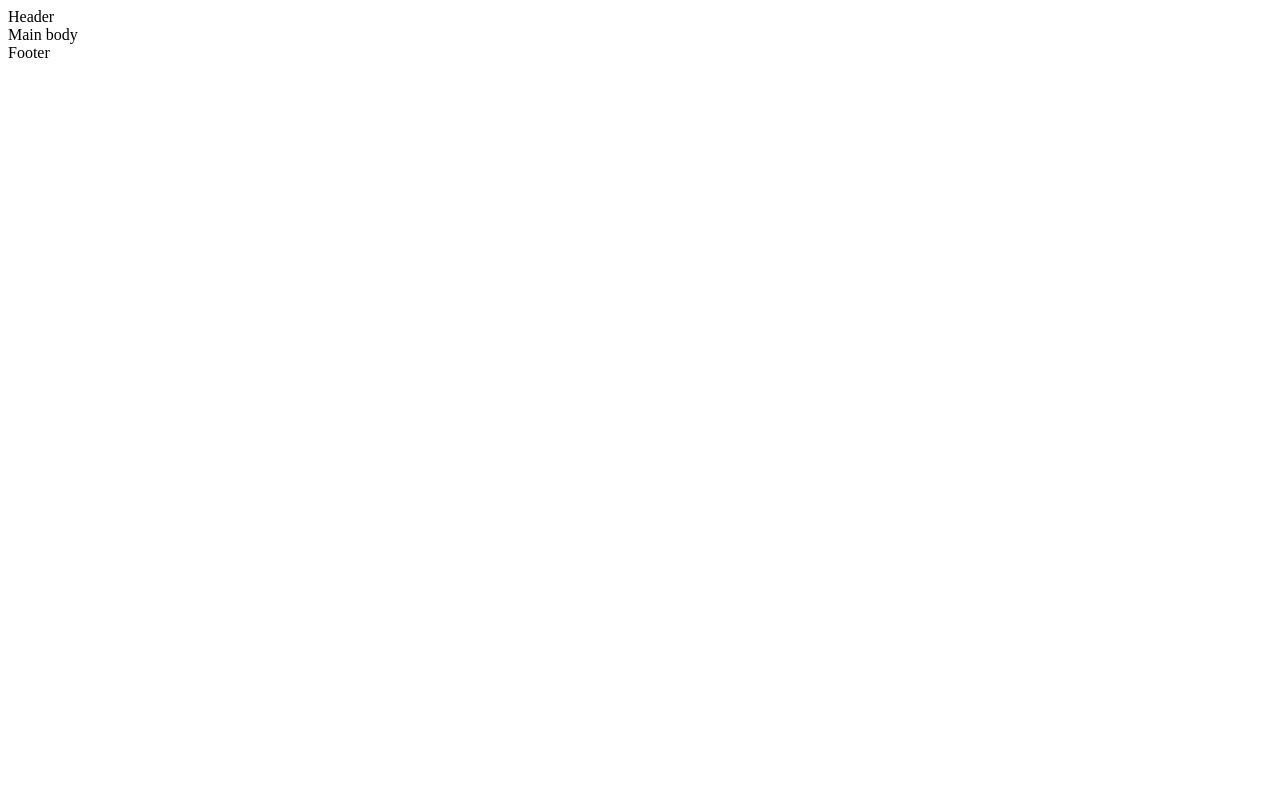
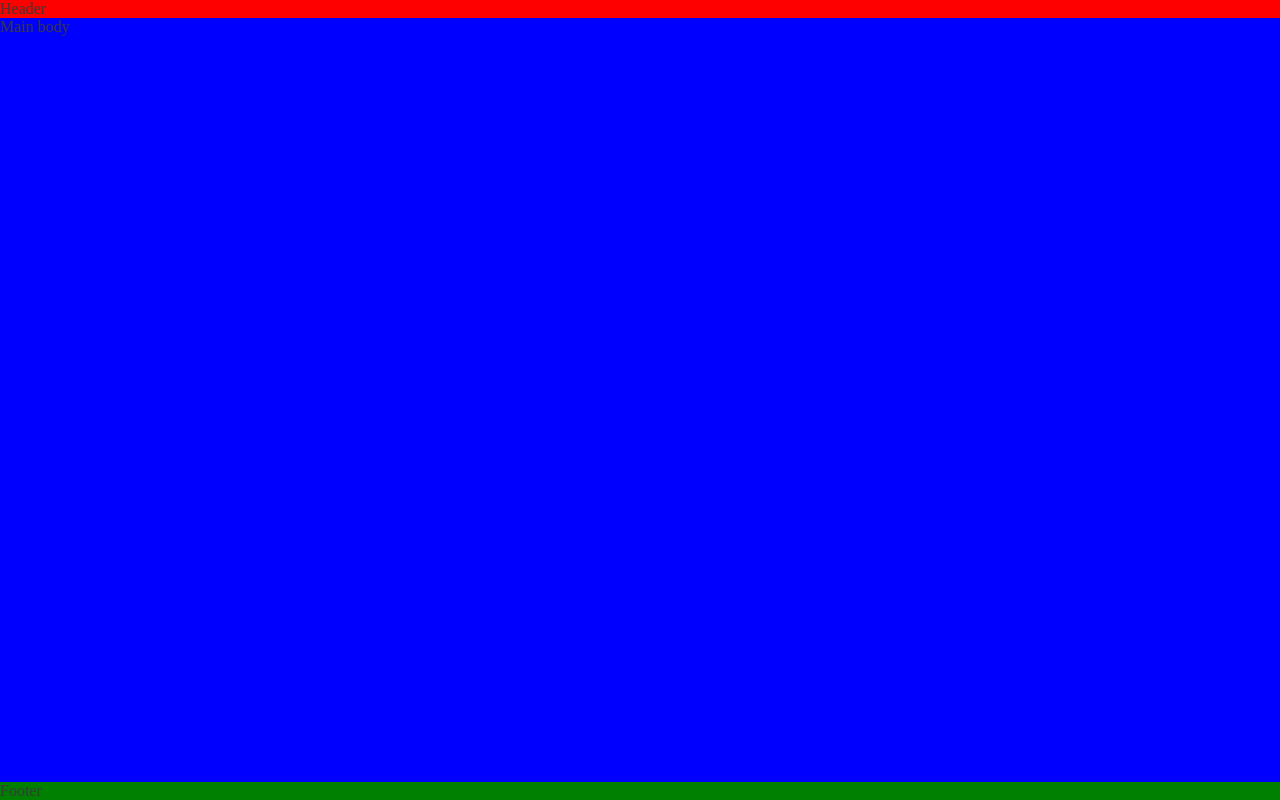
Before and after one commit to rachelconlon/RockPaperScissorsLizardSpock, a plain HTML site: page index.html in a window 1280 px wide. Drawn offline with Linux system fonts and the light colour scheme.

Commit message:
Add basic styling and push footer down to the bottom of the page.

```diff
--- a/assets/css/style.css
+++ b/assets/css/style.css
@@ -0,0 +1,32 @@
+/* Asterisk wildcard selector to override default styles added by browser */
+* {
+    padding: 0;
+    margin: 0;
+    box-sizing: border-box;
+}
+
+/* General styles */
+body {
+    min-height: 100vh;
+    display: flex;
+    flex-direction: column;
+    /* Generic project styles */
+    color: #3a3a3a;
+}
+
+/* Header */
+header {
+    background-color: red;
+}
+
+/* Main body */
+main {
+    background-color: blue;
+    /* Make main element take up any surplus space to push footer down */
+    flex: 1 0 auto;
+}
+
+/* Footer */
+footer {
+    background-color: green;
+}
--- a/index.html
+++ b/index.html
@@ -11,7 +11,8 @@
     <title>Rock Paper Scissors Lizard Spock</title>
     <!-- Favicon -->
     <link rel="icon" type="image/x-icon" href="/assets/images/favicon.png">
-
+    <!-- Stylesheet -->
+    <link rel="stylesheet" href="assets/css/style.css">
 </head>
 
 <body>
```
